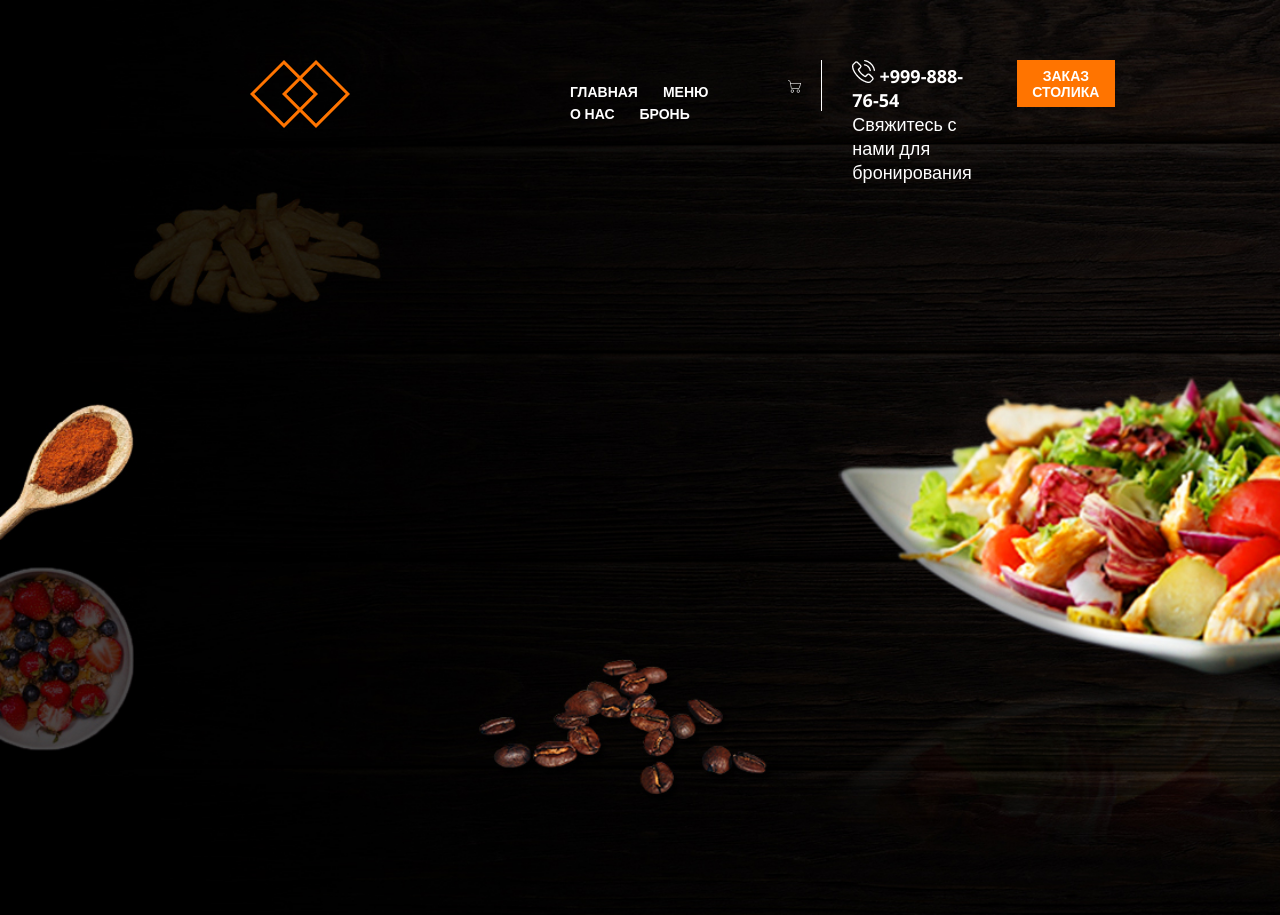
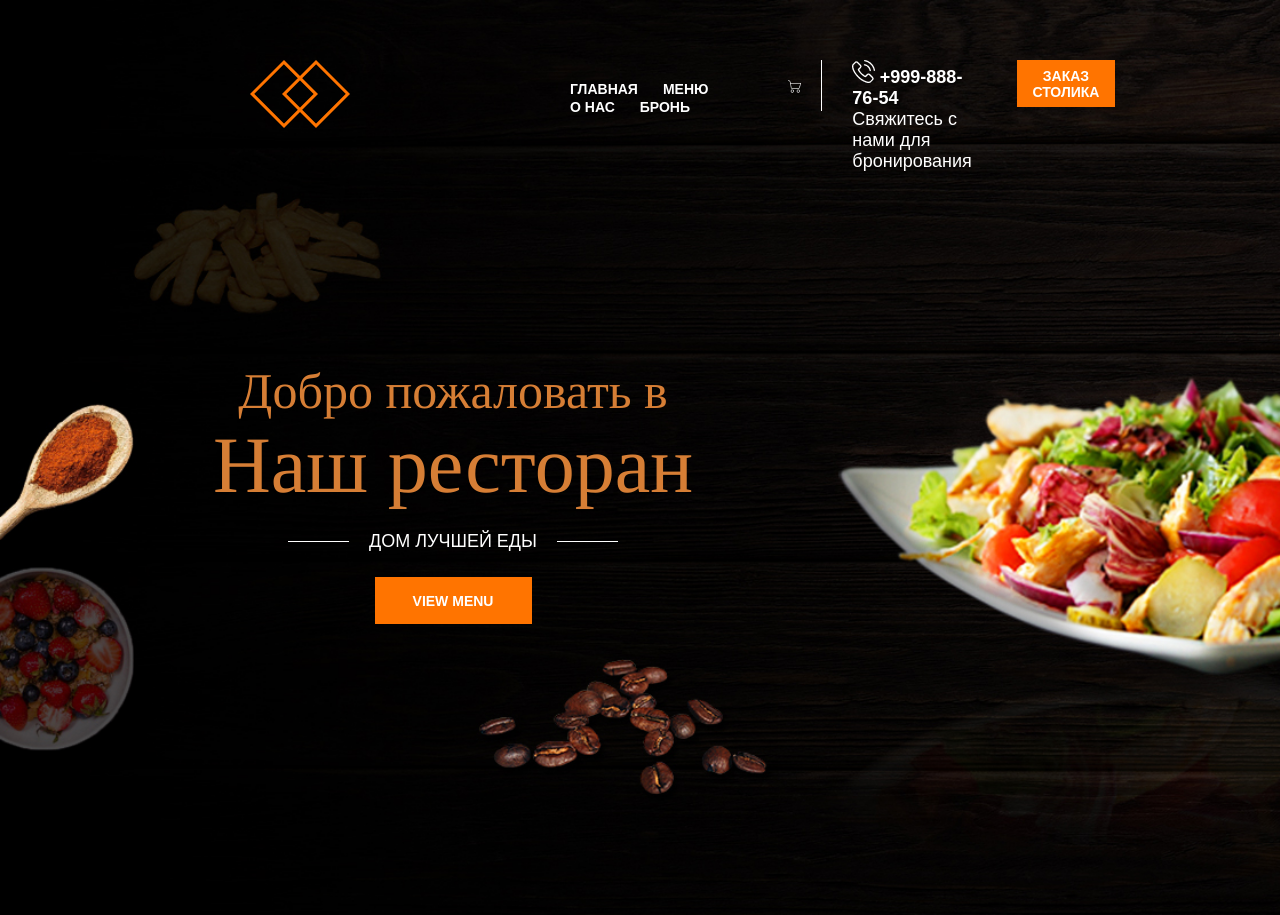
Before and after one commit to Polina3000/10_restoran, a plain HTML site: page index.html in a window 1280 px wide. Drawn offline with nearby package versions, Linux system fonts and the light colour scheme.

Commit message:
шапку доделала

```diff
--- a/index.html
+++ b/index.html
@@ -8,12 +8,16 @@
     <link rel="preconnect" href="https://fonts.googleapis.com">
 <link rel="preconnect" href="https://fonts.gstatic.com" crossorigin>
 <link href="https://fonts.googleapis.com/css2?family=Open+Sans:ital,wght@0,300..800;1,300..800&display=swap" rel="stylesheet">
+<link rel="preconnect" href="https://fonts.googleapis.com">
+<link rel="preconnect" href="https://fonts.gstatic.com" crossorigin>
+<link href="https://fonts.googleapis.com/css2?family=Tinos:ital,wght@0,400;0,700;1,400;1,700&display=swap" rel="stylesheet">
 <!-- шрифты -->
     <title>А в реесторааане</title>
 </head>
 <body>
     <!-- шапка -->
 <header class="header">
+    <div class="header-line">
         <img class="header-logo" src="/img/LOGO.png" alt="Logo">
 
         <ul class="nav">
@@ -35,11 +39,28 @@
         </div>
 
         <button class="button" type="submit" formmethod="get" formaction="index.html">ЗАКАЗ СТОЛИКА</button>
+    </div>
+
+    <div class="welcome">
+    <h1 class="header-title">Добро пожаловать в <br>
+        <span class="header-subtitle">Наш ресторан</span></h1>
+
+    <div class="suptitle-line">
+    <div class="line-left"></div>
+    <h1 class="suptitle">ДОМ ЛУЧШЕЙ ЕДЫ</h1>
+    <div class="line-right"></div>
+    </div>
+    <button class="button-view" type="submit" formmethod="get" formaction="index.html">VIEW MENU</button>
+    </div>
 </header>
 <!-- шапка -->
 
+<!-- секция добро пожаловать -->
+
+<section class="header-down">
 
 
+</section>
 
 
 
@@ -59,8 +80,6 @@
             </h1>
             </div>
 
-
-    </header>
 
     <section>
         <div class="cards">
@@ -346,4 +365,4 @@
     </footer>
 
 </body>
-</html> -->
+</html>
--- a/style.css
+++ b/style.css
@@ -1,6 +1,6 @@
 body {
     margin: 0;
-    font-family: "Open Sans", sans-serif;
+    font-family: Arial, "Open Sans", sans-serif;
 }
 
 .header {
@@ -9,6 +9,10 @@ body {
     background-repeat: no-repeat;
     background-size: cover;
     padding: 60px 0 55px;
+}
+
+.header-line {
+    margin: 0 0 190px;
     display: flex;
     align-items: flex-start;
 }
@@ -92,6 +96,71 @@ body {
     background-color: #df3400;
 }
 
+.welcome {
+    margin: 0 0 0 175px;
+    width: 556px;
+    display: flex;
+    flex-direction: column;
+}
+
+.header-title {
+    margin: 0;
+    font-family: "Tinos", serif;
+    font-weight: normal;
+    text-align: center;
+    font-size: 50px;
+    color: #D67E35;
+}
+
+.header-subtitle {
+    text-align: center;
+    font-size: 80px;
+}
+
+.suptitle-line {
+    display: flex;
+    align-items: center;
+    justify-content: center;
+}
+
+.line-left {
+    margin: 0;
+    width: 61px;
+    border-top: 1px solid #ffffff;
+}
+
+.suptitle {
+    margin: 20px;
+    font-weight: normal;
+    text-align: center;
+    font-size: 18px;
+    color: #ffffff;
+}
+
+.line-right {
+    margin: 0;
+    width: 61px;
+    border-top: 1px solid #ffffff;
+}
+
+.button-view {
+    width: 157px;
+    height: 47px;
+    margin: 5px auto;
+    border: none;
+    font-weight: bold;
+    /* на сайте отображается размер шрифта 17 */
+    font-size: 14px;
+    color: #ffffff;
+    background-color: #FF7400;
+    cursor: pointer;
+    transition: background-color 0.2s linear;
+}
+
+.button-view:hover {
+    background-color: #df3400;
+}
+
 
 /*
 .container {
@@ -104,49 +173,12 @@ body {
 }
 
 .header-title {
-    color: #D67E35;
-    font-family: "Tinos", serif;
-    font-size: 50px;
-    font-weight: 400;
-    text-align: center;
     position: absolute;
     left: 0;
     margin-top: 222px;
     margin-bottom: 12px;
 }
 
-.header-subtitle {
-    color: #D67E35;
-    font-family: "Tinos", serif;
-    font-size: 80px;
-    font-weight: 400;
-}
-
-.header-suptitle {
-    color: #fff;
-    font-size: 18px;
-    font-family: "Open Sans", sans-serif;
-}
-
-.header-suptitle:after {
-    position: absolute;
-    content: '' ;
-    height: 2px;
-    width: 61px;
-    background-color: #fff;
-    top: 160px;
-    left: 334px;
-}
-
-.header-suptitle:before {
-    position: absolute;
-    content: '' ;
-    height: 2px;
-    width: 61px;
-    background-color: #fff;
-    top: 160px;
-    left: 88px;
-}
 
 .header-button {
     background-color: #FF7400;
```
Lines whose indentation alone changed are shown as unchanged.
